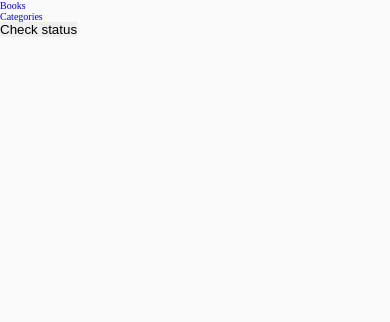
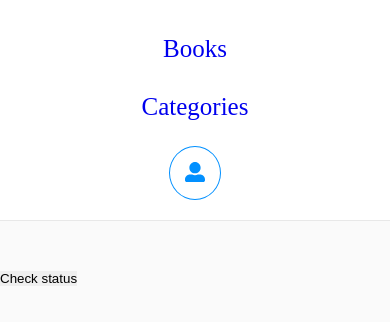
Before and after one commit to Fadahunsiseyi/react-book-store, a React (Create React App) app: page /categories in a window 390 px wide. Shown: the top 322 px of the page. Built offline with nearby package versions, Linux system fonts and the light colour scheme.

Commit message:
Add styles to the navbar

```diff
--- a/package.json
+++ b/package.json
@@ -11,6 +11,7 @@
     "prop-types": "^15.8.1",
     "react": "^18.2.0",
     "react-dom": "^18.2.0",
+    "react-icons": "^4.4.0",
     "react-redux": "^8.0.2",
     "react-router-dom": "^6.3.0",
     "react-scripts": "5.0.1",
--- a/src/components/Navbar.jsx
+++ b/src/components/Navbar.jsx
@@ -1,5 +1,7 @@
 import React from 'react';
 import { NavLink } from 'react-router-dom';
+import { FaUserAlt } from 'react-icons/fa';
+import '../styles/Navbar.css';
 
 const Navbar = () => {
   const links = [
@@ -15,8 +17,9 @@ const Navbar = () => {
     },
   ];
   return (
-    <nav>
-      <ul>
+    <nav className="navbar">
+      <div className="logo">
+        <ul className="items">
           {links.map((link) => (
             <li key={link.id}>
               <NavLink className="navlink" exact="true" to={link.path}>
@@ -25,6 +28,10 @@ const Navbar = () => {
             </li>
           ))}
         </ul>
+      </div>
+      <div className="avatar">
+        <FaUserAlt />
+      </div>
     </nav>
   );
 };
--- /dev/null
+++ b/src/styles/Navbar.css
@@ -0,0 +1 @@
+.navbar{background:#fff;display:flex;align-items:center;justify-content:space-between;padding:2rem 10%;position:relative;border-bottom:1px solid #e8e8e8}.logo{font-size:2.5rem;color:#0290ff;display:flex}.items{list-style:none;display:flex;align-items:center;justify-content:center}.items li a{margin-left:2rem;padding:1.5rem;font-size:2.5rem}.items li a:hover{color:#0290ff}.avatar{border:1px solid #0290ff;padding:15px;border-radius:50%}.avatar svg{font-size:2rem;color:#0290ff}@media(max-width: 600px){.navbar{flex-direction:column;margin-bottom:5rem}.logo{text-align:center;flex-direction:column;margin-bottom:1rem}.items{flex-direction:column;text-align:center;align-items:center}.items li{padding:15px}.items li a{margin:40px}.avatar{flex-direction:column}}
--- /dev/null
+++ b/src/styles/Navbar.scss
@@ -0,0 +1,74 @@
+.navbar {
+    background: #fff;
+    display: flex;
+    align-items: center;
+    justify-content: space-between;
+    padding: 2rem 10%;
+    position: relative;
+    border-bottom: 1px solid #e8e8e8;
+  }
+
+  .logo {
+    font-size: 2.5rem;
+    color: #0290ff;
+    display: flex;
+  }
+
+  .items {
+    list-style: none;
+    display: flex;
+    align-items: center;
+    justify-content: center;
+  }
+
+  .items li a {
+    margin-left: 2rem;
+    padding: 1.5rem;
+    font-size: 2.5rem;
+  }
+
+  .items li a:hover {
+    color: #0290ff;
+  }
+
+  .avatar {
+    border: 1px solid #0290ff;
+    padding: 15px;
+    border-radius: 50%;
+  }
+
+  .avatar svg {
+    font-size: 2rem;
+    color: #0290ff;
+  }
+
+  @media (max-width: 600px) {
+    .navbar {
+      flex-direction: column;
+      margin-bottom: 5rem;
+    }
+
+    .logo {
+      text-align: center;
+      flex-direction: column;
+      margin-bottom: 1rem;
+    }
+
+    .items {
+      flex-direction: column;
+      text-align: center;
+      align-items: center;
+    }
+
+    .items li {
+      padding: 15px;
+    }
+
+    .items li a {
+      margin: 40px;
+    }
+
+    .avatar {
+      flex-direction: column;
+    }
+  }
```
Also changed, not shown: 1 other file (tests, documents, lock files or other folders). Lines whose indentation alone changed are shown as unchanged.
